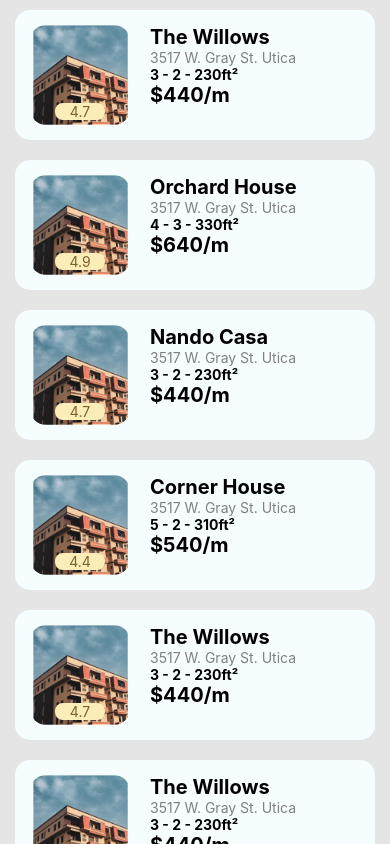
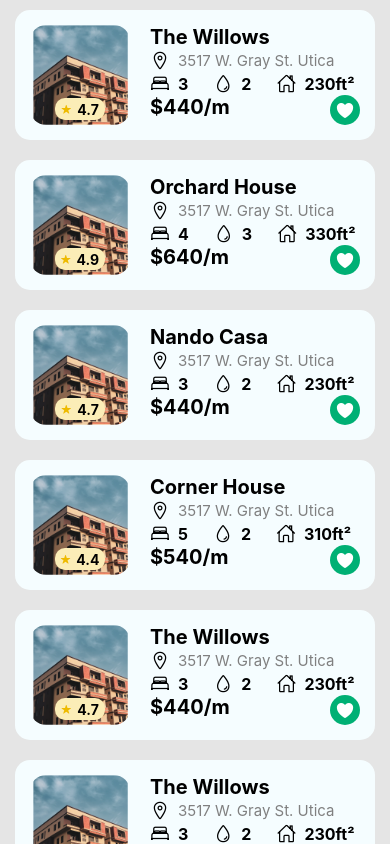
Before and after one commit to BC-MAY-21-RN/kata-04-inmobiliaria-Namoku, a React Native app: screen / in a window 390 px wide. Built offline with nearby package versions, Linux system fonts and the light colour scheme.

Commit message:
Add style to Card component, add new icon dependency.

```diff
--- a/package.json
+++ b/package.json
@@ -11,7 +11,8 @@
   },
   "dependencies": {
     "react": "17.0.2",
-    "react-native": "0.66.3"
+    "react-native": "0.66.3",
+    "react-native-vector-icons": "^9.0.0"
   },
   "devDependencies": {
     "@babel/core": "7.16.0",
--- a/src/components/Card.js
+++ b/src/components/Card.js
@@ -1,15 +1,50 @@
 import React from 'react';
 import {View, Text, ImageBackground, StyleSheet} from 'react-native';
+import Icon from 'react-native-vector-icons/Ionicons';
+import styles from '../styles/Card.js';
+
+const FavoriteButton = () => {
+  return (
+    <View style={styles.heartContainer}>
+      <Icon name="heart" size={20} color="#fff" />
+    </View>
+  );
+};
+
+const Includes = ({rooms, baths, surface}) => {
+  return (
+    <View style={styles.includesContainer}>
+      <View style={styles.includesView}>
+        <Icon name="bed-outline" color="black" size={20} />
+        <Text style={styles.includesFont}>{rooms}</Text>
+      </View>
+      <View style={styles.includesView}>
+        <Icon name="water-outline" color="black" size={20} />
+        <Text style={styles.includesFont}>{baths}</Text>
+      </View>
+      <View style={styles.includesView}>
+        <Icon name="home-outline" color="black" size={20} />
+        <Text style={styles.includesFont}>{surface}ft²</Text>
+      </View>
+    </View>
+  );
+};
 
 const Description = ({house}) => {
   return (
-    <View>
+    <View style={{flex: 1}}>
       <Text style={[styles.name, styles.fontBold]}>{house.name}</Text>
-      <Text style={styles.location}>{house.location}</Text>
-      <Text style={styles.fontBold}>
-        {house.rooms} - {house.baths} - {house.surface}ft²
-      </Text>
+      <View style={styles.includesView}>
+        <Icon name="location-outline" color="black" size={20} />
+        <Text style={styles.location}>{house.location}</Text>
+      </View>
+      <Includes
+        rooms={house.rooms}
+        baths={house.baths}
+        surface={house.surface}
+      />
       <Text style={[styles.name, styles.fontBold]}>${house.price}/m</Text>
+      <FavoriteButton />
     </View>
   );
 };
@@ -21,6 +56,7 @@ const Thumbnail = ({rate}) => {
       imageStyle={styles.image}
       source={require('../assets/img/house.png')}>
       <View style={styles.rate}>
+        <Icon name="star" size={10} color="#EEBA00" />
         <Text style={styles.rateText}>{rate}</Text>
       </View>
     </ImageBackground>
@@ -36,48 +72,4 @@ const Card = ({house}) => {
   );
 };
 
-const styles = StyleSheet.create({
-  image: {
-    borderRadius: 16.05,
-    resizeMode: 'contain',
-    width: 100,
-    height: 100,
-    marginRight: 20,
-  },
-  rate: {
-    color: 'white',
-    position: 'absolute',
-    bottom: 5,
-    right: 0,
-    left: 0,
-    justifyContent: 'center',
-    alignItems: 'center',
-  },
-  rateText: {
-    color: '#7A6229',
-    backgroundColor: '#FBEDB7',
-    width: 50,
-    textAlign: 'center',
-    borderRadius: 8,
-  },
-  card: {
-    backgroundColor: '#F5FDFF',
-    borderRadius: 15,
-    flexDirection: 'row',
-    padding: 15,
-    marginHorizontal: 15,
-    marginVertical: 10,
-  },
-  fontBold: {
-    color: 'black',
-    fontWeight: 'bold',
-  },
-  name: {
-    fontSize: 20,
-  },
-  location: {
-    color: 'grey',
-  },
-});
-
 export default Card;
--- /dev/null
+++ b/src/styles/Card.js
@@ -0,0 +1,76 @@
+import {StyleSheet} from 'react-native';
+
+const styles = StyleSheet.create({
+  image: {
+    borderRadius: 16.05,
+    resizeMode: 'contain',
+    width: 100,
+    height: 100,
+    marginRight: 20,
+  },
+  rate: {
+    color: '#7A6229',
+    backgroundColor: '#FBEDB7',
+    width: 50,
+    height: 22,
+    position: 'absolute',
+    flexDirection: 'row',
+    bottom: 5,
+    left: 25,
+    borderRadius: 10,
+    justifyContent: 'space-evenly',
+    alignItems: 'center',
+  },
+  rateText: {
+    fontWeight: 'bold',
+    textAlign: 'center',
+    borderRadius: 8,
+  },
+  card: {
+    backgroundColor: '#F5FDFF',
+    borderRadius: 15,
+    flexDirection: 'row',
+    padding: 15,
+    marginHorizontal: 15,
+    marginVertical: 10,
+  },
+  fontBold: {
+    color: 'black',
+    fontWeight: 'bold',
+  },
+  name: {
+    fontSize: 20,
+  },
+  location: {
+    color: 'grey',
+    fontSize: 15,
+    marginLeft: 8,
+  },
+  heartContainer: {
+    position: 'absolute',
+    bottom: 0,
+    right: 0,
+    backgroundColor: '#00B074',
+    width: 30,
+    height: 30,
+    borderRadius: 30,
+    justifyContent: 'center',
+    alignItems: 'center',
+  },
+  includesContainer: {
+    flexDirection: 'row',
+  },
+  includesView: {
+    flexDirection: 'row',
+    alignItems: 'center',
+    marginRight: 25,
+  },
+  includesFont: {
+    color: 'black',
+    fontWeight: 'bold',
+    fontSize: 16,
+    marginLeft: 8,
+  },
+});
+
+export default styles;
```
Also changed, not shown: 23 other files (tests, documents, lock files or other folders).
